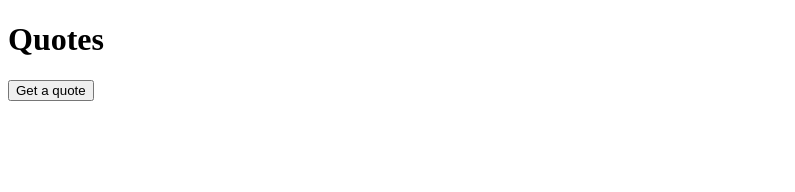
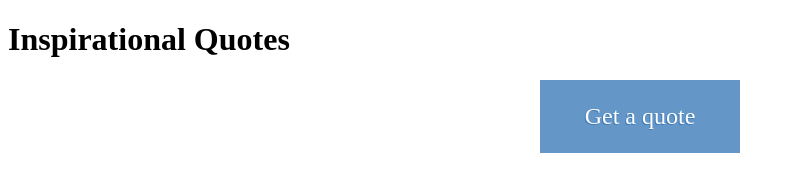
Before and after one commit to robflett/javascript_api_practice, a website: page index.html in a window 1280 px wide. Shown: the whole page, without its empty margins (0-795 px from the left). Drawn offline with Linux system fonts and the light colour scheme; no server answers.

Commit message:
CSS changes

```diff
--- a/index.html
+++ b/index.html
@@ -8,10 +8,12 @@
     <script src="quotes_view.js"></script>
   </head>
   <body>
-    <h1>Quotes</h1>
+    <h1>Inspirational Quotes</h1>
       <main>
-        <div id='quotes'></div>
+        <div class='quotes'></div>
       </main>
-    <button id="get-new-quote">Get a quote</button>
+      <section>
+        <button id="get-new-quote">Get a quote</button>
+      </section>
   </body>
 </html>
--- a/public/app.js
+++ b/public/app.js
@@ -4,7 +4,7 @@ var app = function(){
 
   var quotesButton = document.querySelector("button");
 
-  var quotesView = new QuotesView(document.querySelector("#quotes"), document.querySelector("#get-new-quote"));
+  var quotesView = new QuotesView(document.querySelector(".quotes"), document.querySelector("#get-new-quote"));
 
   quoteList.done = quotesView.render.bind(quotesView)
 
--- a/public/main.css
+++ b/public/main.css
@@ -1,6 +1,10 @@
 main{
-  width: 300px;
-  margin: 0 auto;
+ font-family: 'Rock Salt', cursive;
+ font-size: 1em;
+ width: 300px;
+ height: auto;
+ margin: 0 auto;
+ display: block
 }
 
 input{
@@ -11,6 +15,50 @@ input{
   margin: 10px;
 }
 
-.album{
-  padding: 5px;
+h1 {
+  font-family: 'Cardo', serif;
 }
+
+p {
+  margin: 25px;
+}
+
+button {
+  padding: 15px 45px;
+  font-size: 24px;
+  font-family: "Bitter",serif;
+  line-height: 1.8;
+  appearance: none;
+  box-shadow: none;
+  border-radius: 0;
+  position: center;
+  margin: auto;
+  display: block;
+}
+
+button:focus {
+  outline: none
+}
+
+section button {
+  color: #fff;
+  background-color: #6496c8;
+  text-shadow: -1px 1px #417cb8;
+  border: none;
+}
+
+section button:hover,
+section button.hover {
+  background-color: #346392;
+  text-shadow: -1px 1px #27496d;
+}
+
+section button:active,
+section button.active {
+  background-color: #27496d;
+  text-shadow: -1px 1px #193047;
+}
+
+./*quote {
+
+}*/
--- a/public/quote_list.js
+++ b/public/quote_list.js
@@ -19,7 +19,7 @@ QuoteList.prototype = {
     }.bind(this);
 
     request.send()
-    console.log(this)
+    // console.log(this)
   }
 
 }
--- a/public/quotes_view.js
+++ b/public/quotes_view.js
@@ -16,8 +16,8 @@ QuotesView.prototype = {
 
 
   newquotes: function(){
-    console.log("New Quote Button....")
     this.selectedElement.innerHTML = "";
+    app();
   }
 
 };
```
